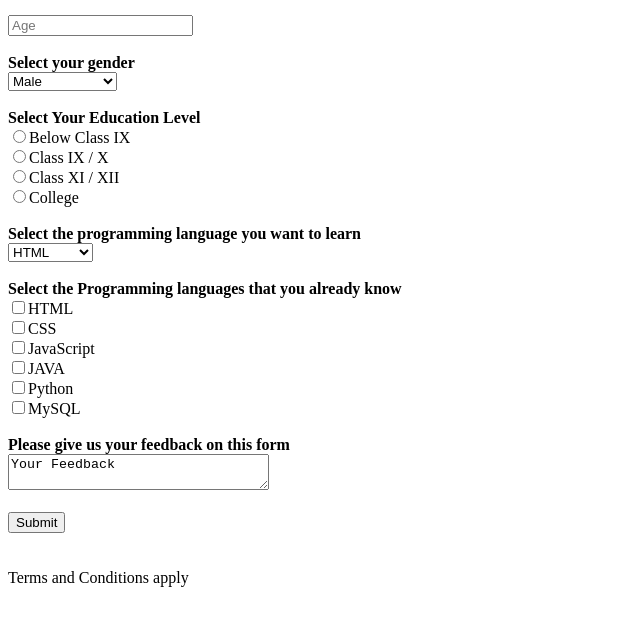
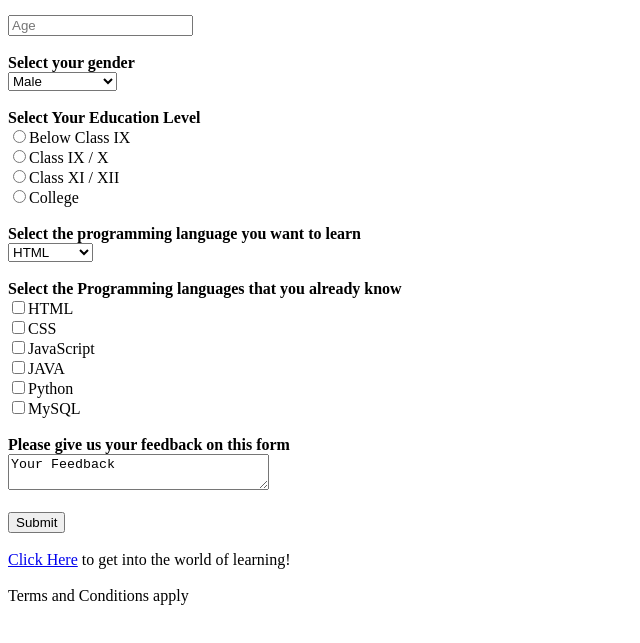
Before and after one commit to Sumit-2005/HTML-Code-Form, a plain HTML site: page form.html in a window 1280 px wide. Shown: the part 91-734 px from the top of the page, without its empty margins (0-640 px from the left). Drawn offline with Linux system fonts and the light colour scheme.

Commit message:
Changes in code form

```diff
--- a/form.html
+++ b/form.html
@@ -82,6 +82,8 @@
         <br><br>
         <input type="submit">
     </form>
+    <br>
+    <a href="code_table.html">Click Here</a> to get into the world of learning!
     <br><br>
     <footer>Terms and Conditions apply</footer>
 </body>
```
